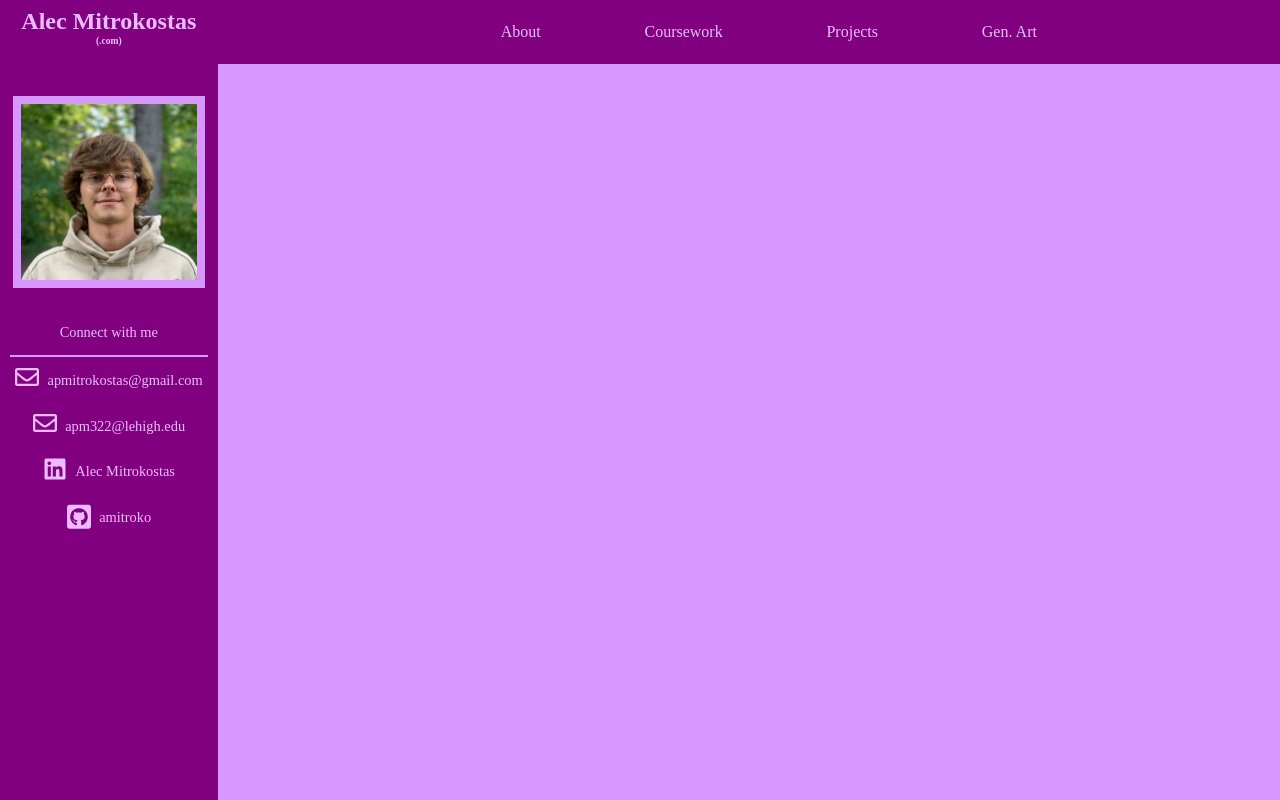
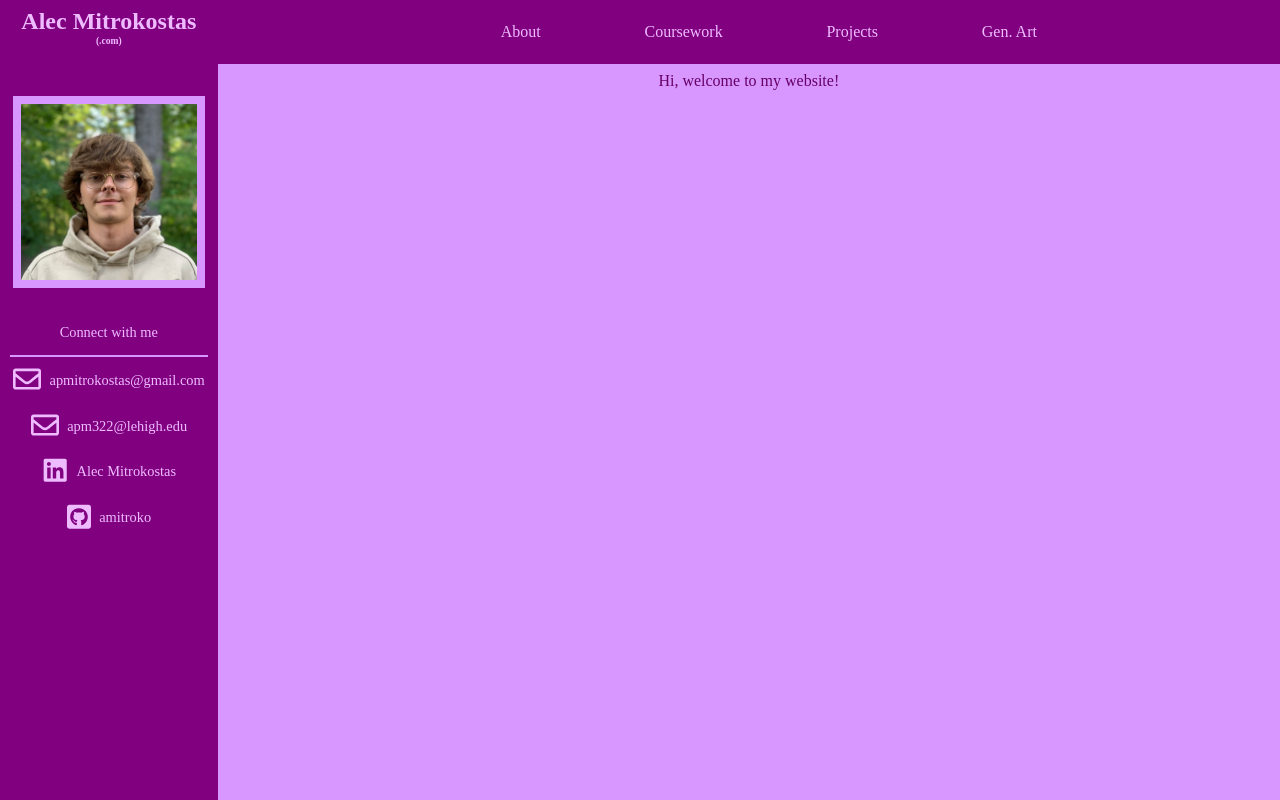
Before and after one commit to amitroko/personal-website, a React (Create React App) app: page /about in a window 1280 px wide. Built offline with nearby package versions, Linux system fonts and the light colour scheme; a web font is replaced by a local one.

Commit message:
fixed navbar and sidebar margin issue

```diff
--- /dev/null
+++ b/src/About.css
@@ -0,0 +1,5 @@
+.about-wrapper {
+    display: block;
+    margin-top: 9vh;
+    margin-left: 17vw;
+}
--- /dev/null
+++ b/src/About.js
@@ -0,0 +1,14 @@
+import React, {Component} from 'react';
+import './About.css';
+
+class About extends Component {
+    render() {
+        return(
+            <div className="about-wrapper">
+                <p>Hi, welcome to my website!</p>
+            </div>
+        );
+    }
+}
+
+export default About;
--- a/src/App.css
+++ b/src/App.css
@@ -10,6 +10,7 @@ body {
 }
 
 nav {
+  top: 0;
   display: flex;
   justify-content: space-around;
   align-items: center;
@@ -18,6 +19,7 @@ nav {
   background: #800080;
   color: #efbbff;
   position: fixed;
+  z-index: 3;
 }
 
 h2 {
@@ -44,12 +46,14 @@ h2 {
 }
 
 .sidebar {
+  top: 0;
   position: relative;
   float: left;
   background: #800080;
   min-height: 100%;
   min-width: 17vw;
   position: fixed;
+  z-index: 4;
 }
 
 .headshot {
@@ -73,7 +77,7 @@ h2 {
 
 .p_link {
   display: flex;
-  justify-content: space-around;
+  justify-content: space-evenly;
   align-items: center;
 }
 
@@ -94,3 +98,7 @@ a {
   text-decoration: none;
   color: #efbbff;
 }
+
+.page-content {
+  overflow: hidden;
+}
--- a/src/App.js
+++ b/src/App.js
@@ -1,8 +1,10 @@
 import React from 'react';
 import './App.css';
+import About from './About';
 import Header from './Header.js';
 import Sidebar from './Sidebar.js';
 import Coursework from './Coursework.js';
+import Genart from './Genart.js';
 import {BrowserRouter as Router, Switch, Route} from 'react-router-dom';
 
 function App() {
@@ -10,11 +12,11 @@ function App() {
     <Router>
       <Header/>
       <Sidebar/>
-      <div className="content">
         <Switch>
-          <Route path="/coursework" component={Coursework}/>
+            <Route path="/about" component={About}/>
+            <Route path="/coursework" component={Coursework}/>
+            <Route path="/genart" component={Genart}/>
         </Switch>
-      </div>
     </Router>
   );
 }
--- a/src/Coursework.css
+++ b/src/Coursework.css
@@ -1,4 +1,4 @@
-.coursework {
+.coursework-wrapper {
     display: block;
     margin-top: 9vh;
     margin-left: 17vw;
--- a/src/Coursework.js
+++ b/src/Coursework.js
@@ -9,7 +9,7 @@ class Coursework extends Component {
 
     render() {
         return(
-            <div className="coursework">
+            <div className="coursework-wrapper">
                 <p>Here is a list of courses I have taken and am taking at Lehigh:</p>
 
                 <label className="checkbox">
--- /dev/null
+++ b/src/Genart.css
@@ -0,0 +1,5 @@
+.genart-wrapper {
+    display: block;
+    margin-top: 9vh;
+    margin-left: 17vw;
+}
--- /dev/null
+++ b/src/Genart.js
@@ -0,0 +1,14 @@
+import React, {Component} from 'react';
+import './Genart.css'
+
+class Genart extends Component {
+    render() {
+        return(
+            <div className="genart-wrapper">
+                <p>Coming soon...</p>
+            </div>
+        );
+    }
+}
+
+export default Genart;
--- a/src/Sidebar.js
+++ b/src/Sidebar.js
@@ -18,19 +18,19 @@ class Sidebar extends Component {
                 <div className="profile_links">
                     <div className="p_link">
                         <a href="mailto:apmitrokostas@gmail.com" target="_blank" rel="noopener noreferrer">
-                            <div className="icon"><Mail height={"3vh"} fill={"#efbbff"}/></div>
+                            <div className="icon"><Mail height={"3.5vh"} fill={"#efbbff"}/></div>
                             <p className="link_text">apmitrokostas@gmail.com</p>
                         </a>
                     </div>
                     <div className="p_link">
                         <a href="mailto:apm322@lehigh.edu" target="_blank" rel="noopener noreferrer">
-                            <div className="icon"><Mail height={"3vh"} fill={"#efbbff"}/></div>
+                            <div className="icon"><Mail height={"3.5vh"} fill={"#efbbff"}/></div>
                             <p className="link_text">apm322@lehigh.edu</p>
                         </a>
                     </div>
                     <div className="p_link">
-                        <a href="http://www.linkedin.com/in/alec-mitrokostas-1a3426173/" target="_blank" rel="noopener noreferrer">
-                            <div className="icon"><Linkedin height={"3vh"} fill={"#efbbff"}/></div>
+                        <a href="http://www.linkedin.com/in/alec-mitrokostas/" target="_blank" rel="noopener noreferrer">
+                            <div className="icon"><Linkedin height={"3.3vh"} fill={"#efbbff"}/></div>
                             <p className="link_text">Alec Mitrokostas</p>
                         </a>
                     </div>
```
